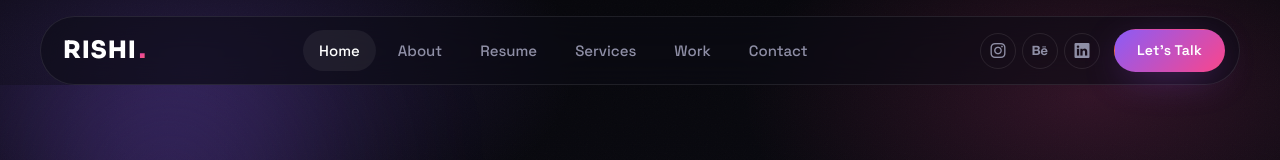
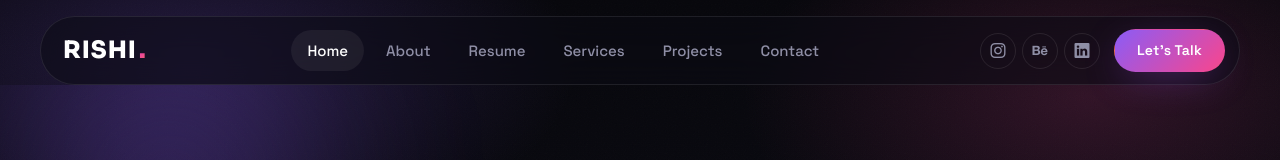
Before and after one commit to RishiDobariya/portfolio, a React (Vite) app: page / in a window 1280 px wide. Shown: the top 160 px of the page. Built offline with nearby package versions, Linux system fonts and the light colour scheme.

Commit message:
Rename Work navigation label to Projects

```diff
--- a/src/components/Header.jsx
+++ b/src/components/Header.jsx
@@ -7,7 +7,7 @@ const navLinks = [
   { to: '/about', label: 'About' },
   { to: '/resume', label: 'Resume' },
   { to: '/services', label: 'Services' },
-  { to: '/portfolio', label: 'Work' },
+  { to: '/portfolio', label: 'Projects' },
   { to: '/contact', label: 'Contact' },
 ]
 
```
